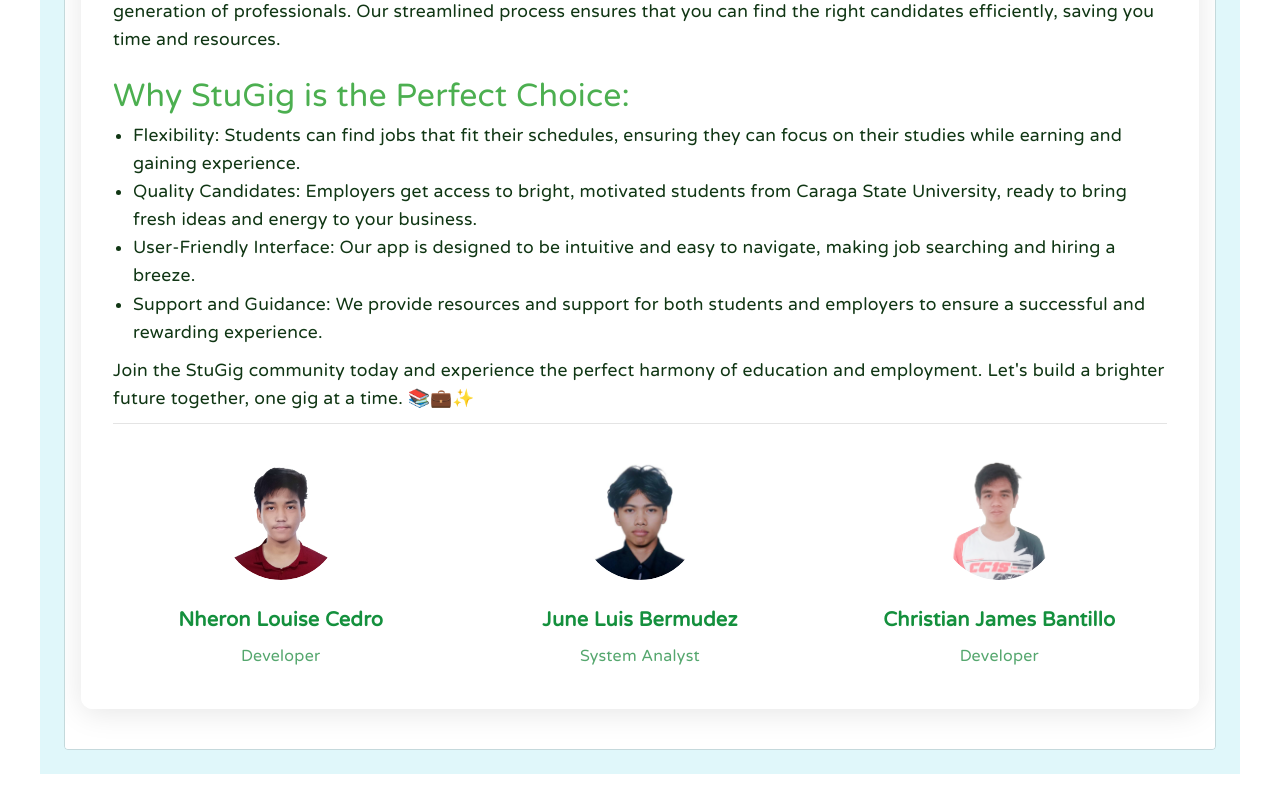
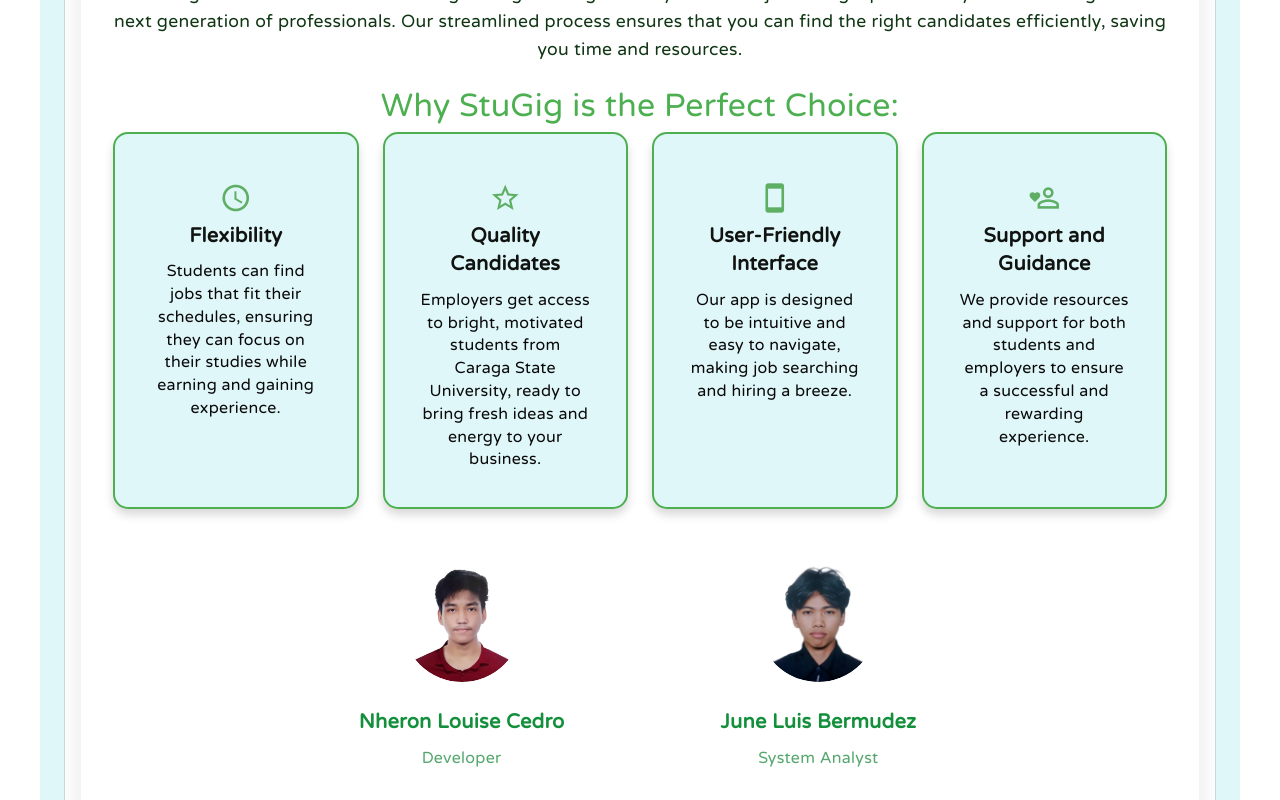
Before and after one commit to cjbantillo/Jobify-Application, a Vue app: page /about in a window 1280 px wide. Shown: the part 800-1600 px from the top of the page. Before the commit the page ends 1574 px from the top, so only its background shows below. Built offline with nearby package versions, Linux system fonts and the light colour scheme; a web font is replaced by a local one.

Commit message:
style: added cards aboutview

```diff
--- a/src/views/system/Footer/AboutView.vue
+++ b/src/views/system/Footer/AboutView.vue
@@ -68,28 +68,63 @@ const goBack = () => {
                       </p>
 
                       <h3>Why StuGig is the Perfect Choice:</h3>
-                        <ul>
-                          <li><strong>Flexibility</strong>: Students can find jobs that fit their schedules, ensuring they can focus on their studies while earning and gaining experience.</li>
-                          <li><strong>Quality Candidates</strong>: Employers get access to bright, motivated students from Caraga State University, ready to bring fresh ideas and energy to your business.</li>
-                          <li><strong>User-Friendly Interface</strong>: Our app is designed to be intuitive and easy to navigate, making job searching and hiring a breeze.</li>
-                          <li><strong>Support and Guidance</strong>: We provide resources and support for both students and employers to ensure a successful and rewarding experience.</li>
-                        </ul>
+                      <v-row>
+                        <v-col cols="12" md="6" lg="3">
+                          <v-card class="custom-card">
+                            <v-card-text>
+                              <v-icon class="card-icon">mdi-clock-outline</v-icon>
+                              <div class="card-title">Flexibility</div>
+                              Students can find jobs that fit their schedules, ensuring they can focus on their studies while earning and gaining experience.
+                            </v-card-text>
+                          </v-card>
+                        </v-col>
 
-                        <p>Join the StuGig community today and experience the perfect harmony of education and employment. Let's build a brighter future together, one gig at a time. 📚💼✨</p>
+                        <v-col cols="12" md="6" lg="3">
+                          <v-card class="custom-card">
+                            <v-card-text>
+                              <v-icon class="card-icon">mdi-star-outline</v-icon>
+                              <div class="card-title">Quality Candidates</div>
+                              Employers get access to bright, motivated students from Caraga State University, ready to bring fresh ideas and energy to your business.
+                            </v-card-text>
+                          </v-card>
+                        </v-col>
+
+                        <v-col cols="12" md="6" lg="3">
+                          <v-card class="custom-card">
+                            <v-card-text>
+                              <v-icon class="card-icon">mdi-cellphone</v-icon>
+                              <div class="card-title">User-Friendly Interface</div>
+                              Our app is designed to be intuitive and easy to navigate, making job searching and hiring a breeze.
+                            </v-card-text>
+                          </v-card>
+                        </v-col>
+
+                        <v-col cols="12" md="6" lg="3">
+                          <v-card class="custom-card">
+                            <v-card-text>
+                              <v-icon class="card-icon">mdi-account-heart-outline</v-icon>
+                              <div class="card-title">Support and Guidance</div>
+                              We provide resources and support for both students and employers to ensure a successful and rewarding experience.
+                            </v-card-text>
+                          </v-card>
+                        </v-col>
+                      </v-row>
                     </div>
                     <!-- End of Description -->
 
                     <!-- Team Members -->
                     <v-divider></v-divider>
-                      <v-row class="mt-6">
+<v-row class="team-row mt-6" justify="center" align="start">
   <v-col
     v-for="(member, index) in teamMembers"
     :key="index"
     cols="12"
+    sm="6"
     md="4"
-                          class="d-flex flex-column align-items-center text-center"
+    lg="3"
+    class="team-member-col"
   >
-                          <v-avatar size="120" class="mb-4">
+    <v-avatar size="120" class="team-avatar">
       <v-img :src="member.image" class="rounded-circle"></v-img>
     </v-avatar>
     <div>
@@ -98,6 +133,9 @@ const goBack = () => {
     </div>
   </v-col>
 </v-row>
+
+
+
                     <!-- End of Team Members -->
                   </v-card-text>
                 </v-card>
@@ -109,6 +147,8 @@ const goBack = () => {
     </v-row>
   </v-container>
 </template>
+
+
 
 <style scoped>
 @import url('https://fonts.googleapis.com/css2?family=Matemasie&family=Varela+Round&display=swap');
@@ -364,4 +404,80 @@ p,
 .v-avatar {
   margin: auto;
 }
+
+/* Card Base Style */
+.custom-card {
+  border-radius: 15px;
+  box-shadow: 0 6px 10px rgba(0, 0, 0, 0.15);
+  transition: transform 0.3s ease, box-shadow 0.3s ease;
+  min-height: 180px;
+  display: flex;
+  flex-direction: column;
+  justify-content: space-between;
+  padding: 20px;
+  height: 100%;
+  background-color: #E0F7FA; /* Light Pastel Green */
+  border: 2px solid #4CAF50; /* Primary Green Border */
+}
+
+/* Card Hover Effect */
+.custom-card:hover {
+  transform: translateY(-5px);
+  background-color: #d6ffd6; /* Slightly Darker Green */
+}
+
+/* Icon Styling */
+.card-icon {
+  font-size: 2rem;
+  color: #5eaf63; /* Vibrant Green */
+  display: block;
+  text-align: center;
+  margin-bottom: 10px;
+}
+
+/* Title Styling */
+.card-title {
+  font-size: 1.25rem;
+  font-weight: bold;
+  color: #111311; /* Dark Green */
+  text-align: center;
+  margin-bottom: 10px;
+}
+
+/* Body Text Styling */
+.v-card-text {
+  font-size: 1rem;
+  color: #090909; /* Neutral Gray-Green */
+  text-align: left;
+  flex-grow: 1;
+  display: flex;
+  flex-direction: column;
+  align-items: center;
+  text-align: center;
+  margin-top: 10px;
+}
+
+
+/* Add spacing between images */
+.team-row {
+  row-gap: 32px; /* Space between rows */
+  column-gap: 120px; /* Space between columns */
+  margin-top: 24px; /* Adds some space above the team section */
+}
+
+/* Style individual columns */
+.team-member-col {
+  display: flex;
+  flex-direction: column;
+  align-items: center;
+  text-align: center;
+  margin-top: 16px; /* Lowers the images slightly */
+}
+
+/* Adjust avatar positioning and spacing */
+.team-avatar {
+  margin-bottom: 16px; /* Adds space below the avatar */
+}
+
+
 </style>
```
Lines whose indentation alone changed are shown as unchanged.
